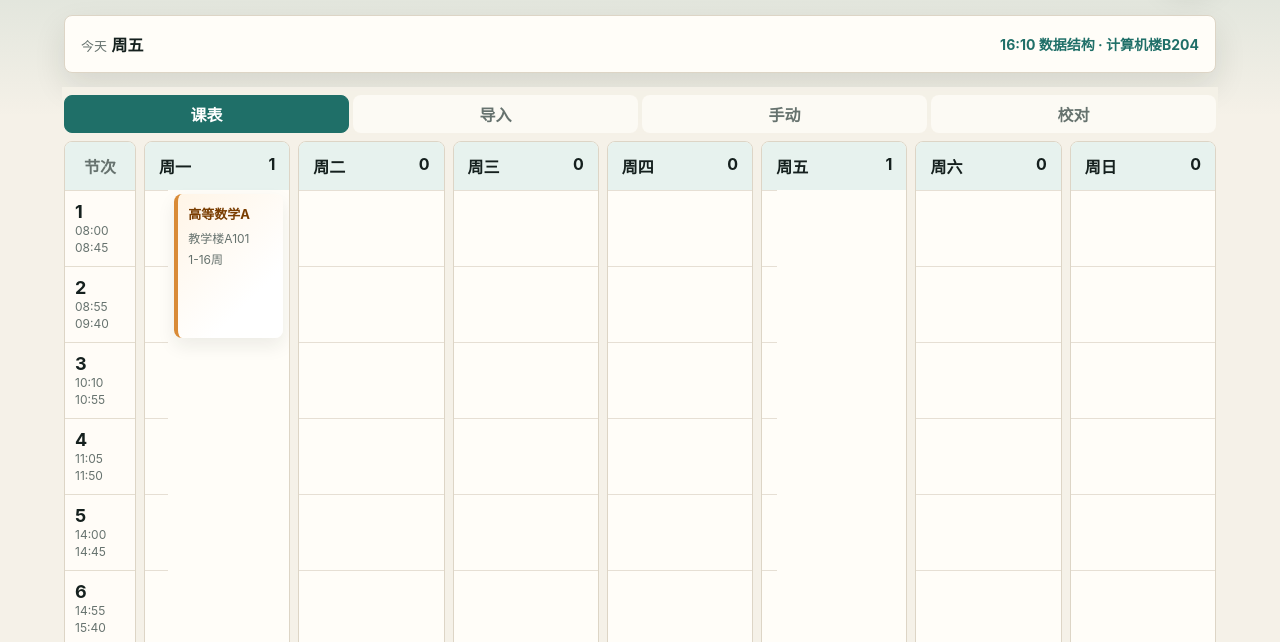
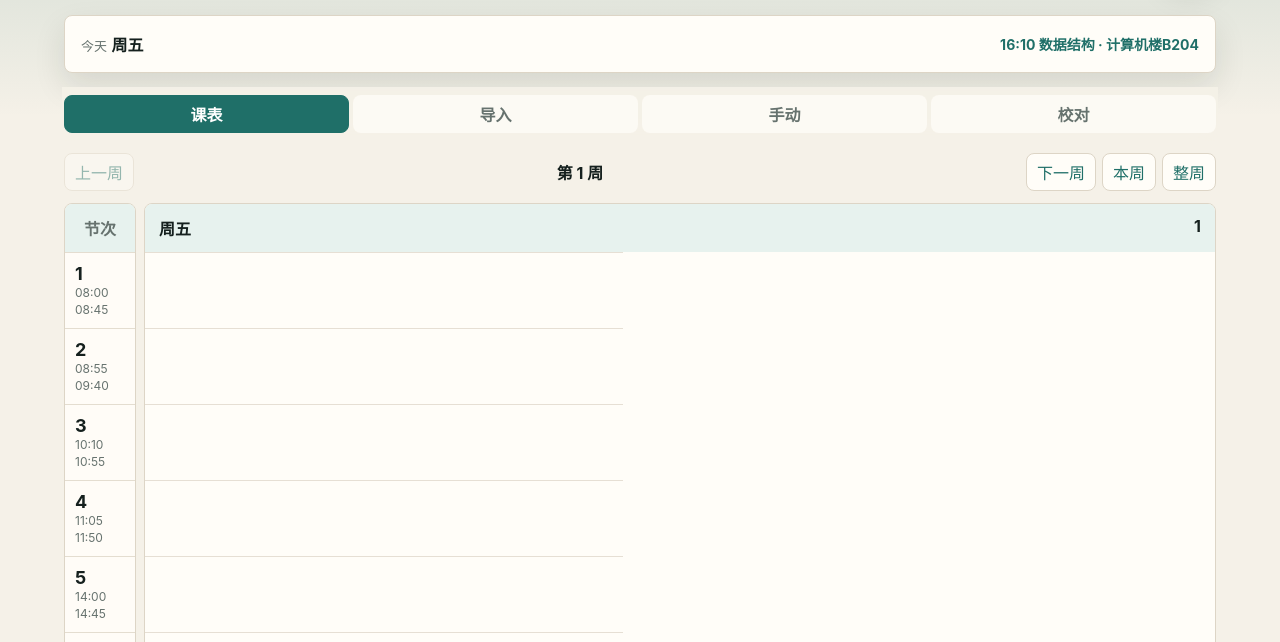
Before and after one commit to psychoPT4/StayUp-schdule, a website with bundled scripts: page index.html in a window 1280 px wide. Shown: the part 103-745 px from the top of the page. Built offline with nearby package versions, Linux system fonts and the light colour scheme.

Commit message:
Add week view controls

```diff
--- a/index.html
+++ b/index.html
@@ -35,6 +35,13 @@
       </nav>
 
       <section class="panel active" id="schedulePanel">
+        <div class="schedule-controls" aria-label="课表视图控制">
+          <button class="ghost compact-button" id="prevWeekButton" type="button">上一周</button>
+          <strong id="viewWeekLabel">第 1 周</strong>
+          <button class="ghost compact-button" id="nextWeekButton" type="button">下一周</button>
+          <button class="secondary compact-button" id="todayWeekButton" type="button">本周</button>
+          <button class="secondary compact-button" id="viewModeButton" type="button" aria-pressed="false">整周</button>
+        </div>
         <div class="week-grid" id="weekGrid" aria-label="周课表"></div>
       </section>
 
--- a/package.json
+++ b/package.json
@@ -1,6 +1,6 @@
 {
   "name": "stayup-schedule",
-  "version": "1.4.1",
+  "version": "1.4.2",
   "type": "module",
   "scripts": {
     "build": "node scripts/build.mjs",
--- a/src/app.mjs
+++ b/src/app.mjs
@@ -9,6 +9,7 @@ import {
 const STORAGE_KEY = "mobile-schedule-courses";
 const SCHEDULES_KEY = "mobile-schedule-books";
 const SETTINGS_KEY = "mobile-schedule-settings";
+const VIEW_KEY = "mobile-schedule-view";
 const TESSERACT_CDN = "https://cdn.jsdelivr.net/npm/tesseract.js@5/dist/tesseract.min.js";
 const COURSE_THEMES = [
   { border: "#d98b37", bg: "#fff5e7", fg: "#7a3d00" },
@@ -29,9 +30,16 @@ const sampleCourses = parseScheduleText(`
 let scheduleState = loadScheduleState();
 let courses = getActiveSchedule().courses;
 let settings = loadSettings();
+let selectedWeek = getCurrentWeek();
+let viewMode = loadViewMode();
 
 const elements = {
   currentWeek: document.querySelector("#currentWeek"),
+  viewWeekLabel: document.querySelector("#viewWeekLabel"),
+  prevWeekButton: document.querySelector("#prevWeekButton"),
+  nextWeekButton: document.querySelector("#nextWeekButton"),
+  todayWeekButton: document.querySelector("#todayWeekButton"),
+  viewModeButton: document.querySelector("#viewModeButton"),
   activeScheduleName: document.querySelector("#activeScheduleName"),
   todayLabel: document.querySelector("#todayLabel"),
   nextClass: document.querySelector("#nextClass"),
@@ -76,6 +84,10 @@ function bindEvents() {
   elements.fetchButton.addEventListener("click", importFromUrl);
   elements.imageInput.addEventListener("change", importFromImage);
   elements.courseForm.addEventListener("submit", addManualCourse);
+  elements.prevWeekButton.addEventListener("click", () => setSelectedWeek(selectedWeek - 1));
+  elements.nextWeekButton.addEventListener("click", () => setSelectedWeek(selectedWeek + 1));
+  elements.todayWeekButton.addEventListener("click", () => setSelectedWeek(getCurrentWeek()));
+  elements.viewModeButton.addEventListener("click", toggleViewMode);
   elements.scheduleSelect.addEventListener("change", switchSchedule);
   elements.addScheduleButton.addEventListener("click", addSchedule);
   elements.deleteScheduleButton.addEventListener("click", deleteActiveSchedule);
@@ -253,11 +265,15 @@ function mergeCourses(imported) {
 }
 
 function render() {
-  const currentWeek = getCurrentWeek();
+  const currentWeek = selectedWeek;
   const today = new Date().getDay() || 7;
   courses = getActiveSchedule().courses;
   elements.activeScheduleName.textContent = getActiveSchedule().name;
   elements.currentWeek.textContent = currentWeek;
+  elements.viewWeekLabel.textContent = `第 ${currentWeek} 周`;
+  elements.prevWeekButton.disabled = currentWeek <= 1;
+  elements.viewModeButton.textContent = viewMode === "week" ? "当日" : "整周";
+  elements.viewModeButton.setAttribute("aria-pressed", String(viewMode === "week"));
   elements.todayLabel.textContent = weekdayLabels[today];
   renderWeekGrid(currentWeek);
   renderToday(today, currentWeek);
@@ -266,7 +282,7 @@ function render() {
 
 function renderWeekGrid(currentWeek) {
   elements.weekGrid.innerHTML = "";
-  elements.weekGrid.className = "schedule-board";
+  elements.weekGrid.className = `schedule-board ${viewMode === "week" ? "week-view" : "day-view"}`;
   const today = new Date().getDay() || 7;
 
   const timeRail = document.createElement("aside");
@@ -313,6 +329,17 @@ function renderWeekGrid(currentWeek) {
   }
 
   elements.weekGrid.append(timeRail, daysBoard);
+}
+
+function setSelectedWeek(week) {
+  selectedWeek = Math.max(1, Number(week) || 1);
+  render();
+}
+
+function toggleViewMode() {
+  viewMode = viewMode === "week" ? "day" : "week";
+  localStorage.setItem(VIEW_KEY, viewMode);
+  render();
 }
 
 function renderCourseCard(course) {
@@ -490,6 +517,10 @@ function loadSettings() {
   };
 }
 
+function loadViewMode() {
+  return localStorage.getItem(VIEW_KEY) === "week" ? "week" : "day";
+}
+
 function saveCourses() {
   localStorage.setItem(STORAGE_KEY, JSON.stringify(courses));
 }
--- a/styles.css
+++ b/styles.css
@@ -41,6 +41,10 @@ button {
   color: white;
   min-height: 44px;
   padding: 0 16px;
+}
+
+button:disabled {
+  opacity: 0.45;
 }
 
 button.secondary,
@@ -174,12 +178,37 @@ textarea {
   display: block;
 }
 
+.schedule-controls {
+  display: grid;
+  grid-template-columns: auto 1fr auto auto auto;
+  align-items: center;
+  gap: 6px;
+  margin: 12px 0;
+}
+
+.schedule-controls strong {
+  text-align: center;
+  white-space: nowrap;
+}
+
+.compact-button {
+  min-height: 38px;
+  padding: 0 10px;
+  white-space: nowrap;
+}
+
 .schedule-board {
   display: grid;
   grid-template-columns: 72px minmax(0, 1fr);
   gap: 8px;
   overflow: visible;
   padding-bottom: 8px;
+}
+
+.schedule-board.week-view {
+  grid-template-columns: 72px minmax(720px, 1fr);
+  overflow-x: auto;
+  padding-bottom: 12px;
 }
 
 .time-rail {
@@ -226,6 +255,10 @@ textarea {
   min-width: 0;
 }
 
+.week-view .days-board {
+  grid-template-columns: repeat(7, minmax(96px, 1fr));
+}
+
 .day-column {
   border: 1px solid var(--line);
   border-radius: 8px;
@@ -235,6 +268,10 @@ textarea {
 
 .day-column:not(.is-active-day) {
   display: none;
+}
+
+.week-view .day-column:not(.is-active-day) {
+  display: block;
 }
 
 .day-header {
@@ -396,15 +433,24 @@ dialog::backdrop {
   }
 
   .schedule-board {
+    grid-template-columns: 72px minmax(0, 1fr);
+    overflow-x: visible;
+  }
+
+  .schedule-board.week-view {
     grid-template-columns: 72px minmax(760px, 1fr);
     overflow-x: auto;
   }
 
   .days-board {
+    grid-template-columns: minmax(0, 1fr);
+  }
+
+  .week-view .days-board {
     grid-template-columns: repeat(7, minmax(108px, 1fr));
   }
 
-  .day-column:not(.is-active-day) {
+  .week-view .day-column:not(.is-active-day) {
     display: block;
   }
 
```
